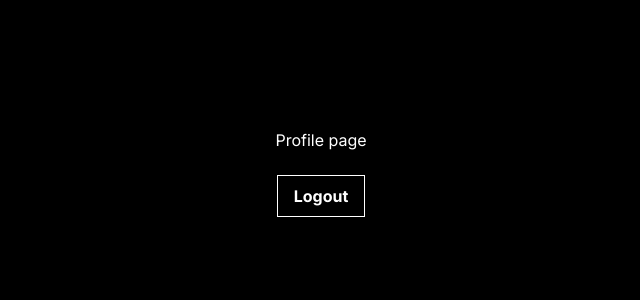
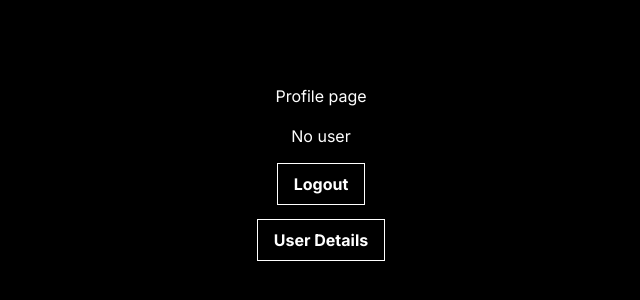
Before and after one commit to SnehansuBehera/Authentication-using-Nextjs, a Next.js app: page /profile in a window 1280 px wide. Shown: the part 228-528 px from the top of the page, without its empty margins (319-959 px from the left). Built offline with nearby package versions, Linux system fonts and the light colour scheme.

Commit message:
worked 0n me route

```diff
--- a/src/app/api/users/me/route.ts
+++ b/src/app/api/users/me/route.ts
@@ -1,8 +1,18 @@
+import { getTokenData } from "@/helpers/getTokenData";
+import User from "@/models/userModels";
 import { NextRequest, NextResponse } from "next/server";
 
 
 export async function GET(request: NextRequest) {
     try {
+
+        const userID = await getTokenData(request);
+        const user = await User.findOne({ _id: userID }).select('-password');
+        return NextResponse.json({
+            message: "User found",
+            data: user
+        })
+
 
     } catch (error: any) {
         return NextResponse.json({
--- a/src/app/login/page.tsx
+++ b/src/app/login/page.tsx
@@ -94,7 +94,7 @@ export default function LoginPage() {
 
 
 
-                <Link href="/login">Don't have account? <span className="text-sky-400">Sign up</span></Link>
+                <Link href="/signup">Don't have account? <span className="text-sky-400">Sign up</span></Link>
             </div>
         </div>
 
--- a/src/app/profile/[id]/page.tsx
+++ b/src/app/profile/[id]/page.tsx
@@ -5,7 +5,7 @@ import React from 'react'
 
 const userProfile = ({ params }: any) => {
     return (
-        <div className='bg-black text-center h-[100vh]'>
+        <div className='bg-black flex flex-col gap-4 items-center justify-center h-[100vh]'>
             <h1 className='text-white'>Welcome</h1>
             <h2 className='text-white'>Profile id: <span className='p-2 rounded ml-2 bg-orange-600 text-black'>{params.id}</span></h2>
         </div>
--- a/src/app/profile/page.tsx
+++ b/src/app/profile/page.tsx
@@ -1,11 +1,13 @@
 'use client'
 
 import axios from 'axios'
+import Link from 'next/link'
 import { useRouter } from 'next/navigation'
-import React from 'react'
+import React, { useState } from 'react'
 
 const profilePage = () => {
     const route = useRouter()
+    const [userData, setUserData] = useState('');
     const logout = async () => {
         try {
 
@@ -17,15 +19,28 @@ const profilePage = () => {
             console.log(error.message)
         }
     }
+    const getUserDetails = async () => {
+        try {
+            const res2 = await axios.get('/api/users/me');
+            setUserData(res2.data.data._id);
 
+        } catch (error: any) {
+            console.log(error.message)
+        }
+    }
 
     return (
-        <div className='bg-black text-center h-[100vh] flex flex-col gap-6 items-center justify-center'>
+        <div className='bg-black text-center h-[100vh] flex flex-col gap-4 items-center justify-center'>
             <h1 className='text-white'>Profile page</h1>
+            <h4 className='text-white'>{userData == '' ? 'No user' : <Link className='text-black bg-white py-2 px-4' href={`/profile/${userData}`}>{userData}</Link>}</h4>
             <button
                 onClick={logout}
                 className='py-2 px-4 ring-1 ring-white text-white font-bold'
             >Logout</button>
+            <button
+                onClick={getUserDetails}
+                className='py-2 px-4 ring-1 ring-white text-white font-bold'
+            >User Details</button>
         </div>
     )
 }
```
